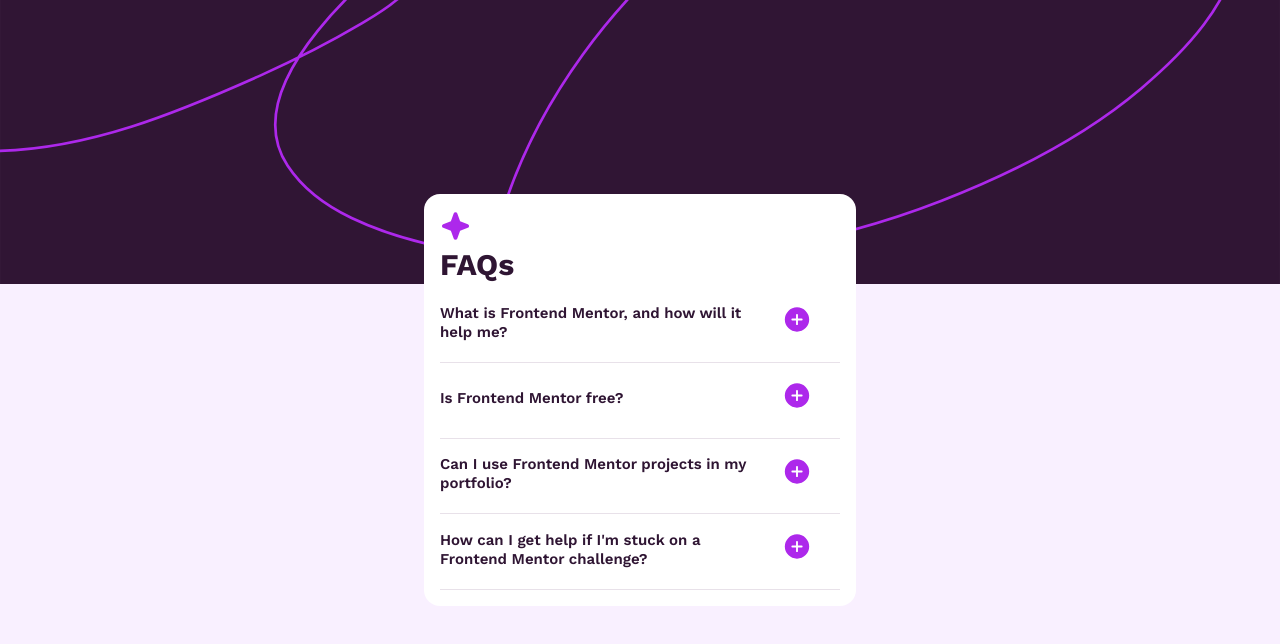
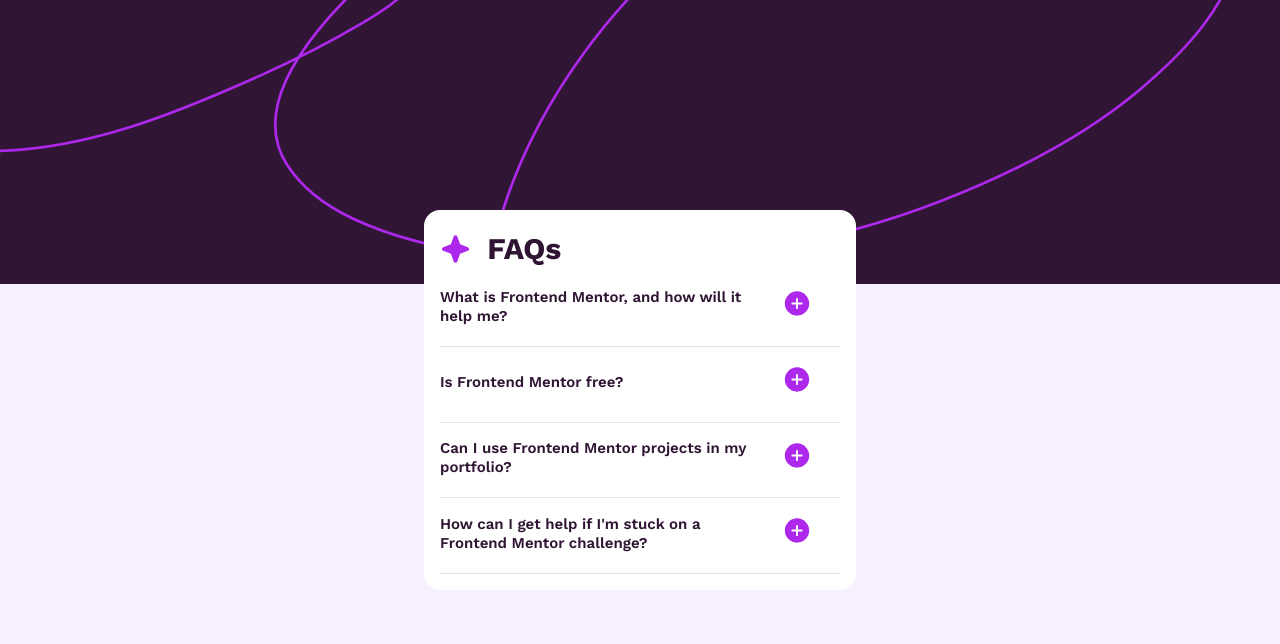
Before and after one commit to Mlchaell/FM-FAQ-Accordion, a plain HTML site: page index.html in a window 1280 px wide. Drawn offline with nearby package versions, Linux system fonts and the light colour scheme.

Commit message:
Add files via upload

```diff
--- a/styles.css
+++ b/styles.css
@@ -213,3 +213,7 @@
     grid-template-columns: 80% 10%;
     row-gap: 1rem;
 }
+
+.flex-row {
+    display: flex;
+}
```
